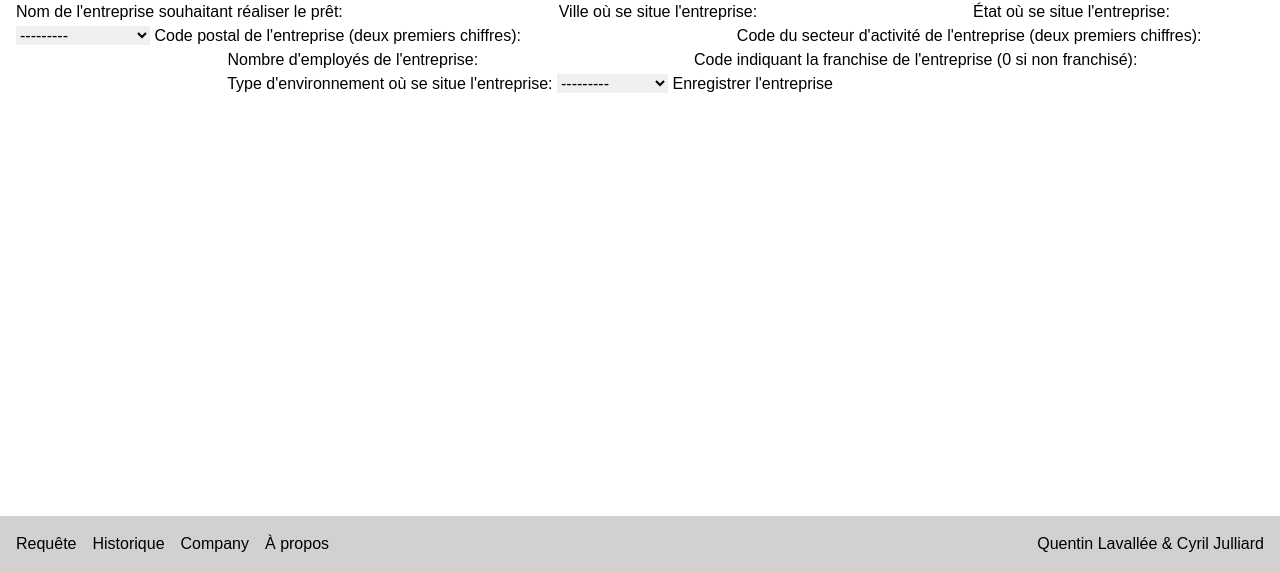
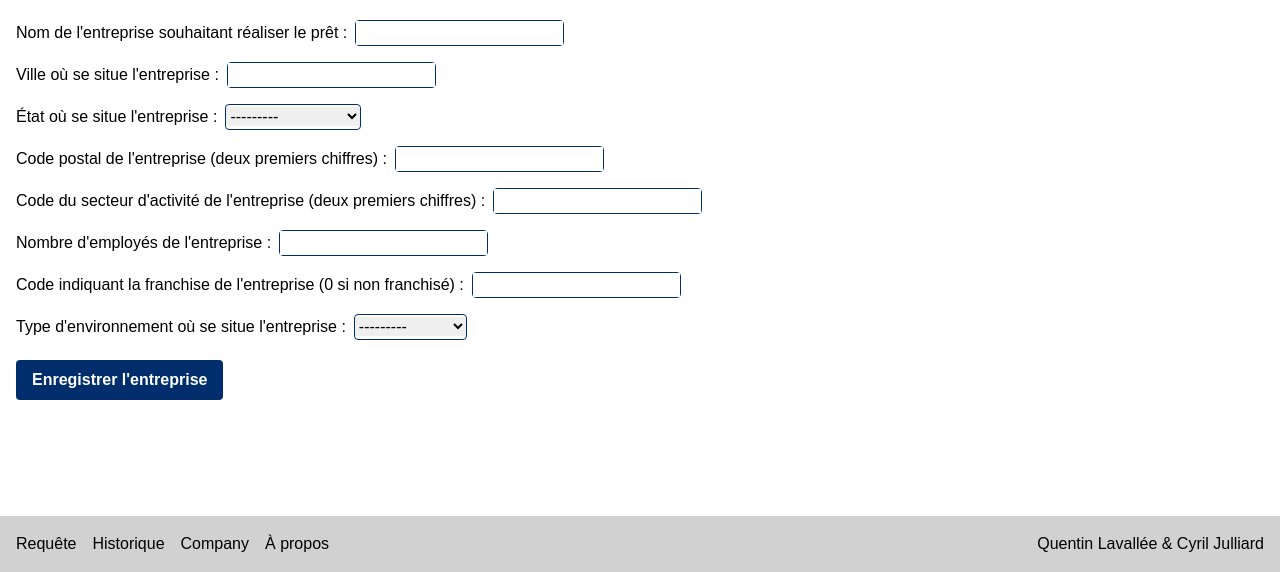
Before and after one commit to cjulliar/loan_project, a Django app: page /create_company in a window 1280 px wide. Shown: the part 228-800 px from the top of the page. Run offline with Django 4.2, Linux system fonts and the light colour scheme; the visitor is signed in with stand-in values (Sample User, id 1); style sheets or scripts are compiled from the project's sources.

Commit message:
Modifs front create company

```diff
--- a/app/main/templates/main/create_company_page.html
+++ b/app/main/templates/main/create_company_page.html
@@ -8,8 +8,17 @@
 <div>
     <form method="post" action="{% url "main:create_company" %}">
         {% csrf_token %}
-        {{ form }}
-        <button type="submit">Enregistrer l'entreprise</button>
+        <ul class="space-y-4 mb-5 mt-5 ">
+            <li class="list_form"><div>{{ form.name.label }} : </div> <div class="formulaire_input">{{ form.name }}</div></li>
+            <li class="list_form"><div>{{ form.city.label }} : </div> <div class="formulaire_input">{{ form.city }}</div></li>
+            <li class="list_form"><div>{{ form.state.label }} : </div> <div class="formulaire_input">{{ form.state }}</div></li>
+            <li class="list_form"><div>{{ form.zip.label }} : </div> <div class="formulaire_input">{{ form.zip }}</div></li>
+            <li class="list_form"><div>{{ form.naics.label }} : </div> <div class="formulaire_input">{{ form.naics }}</div></li>
+            <li class="list_form"><div>{{ form.num_employees.label }} : </div> <div class="formulaire_input">{{ form.num_employees }}</div></li>
+            <li class="list_form"><div>{{ form.franchise_code.label }} : </div> <div class="formulaire_input">{{ form.franchise_code }}</div></li>
+            <li class="list_form"><div>{{ form.urban_rural.label }} : </div> <div class="formulaire_input">{{ form.urban_rural}}</div></li>
+        </ul>
+        <button class="button_form" type="submit">Enregistrer l'entreprise</button>
     </form>
 </div>
 
```
